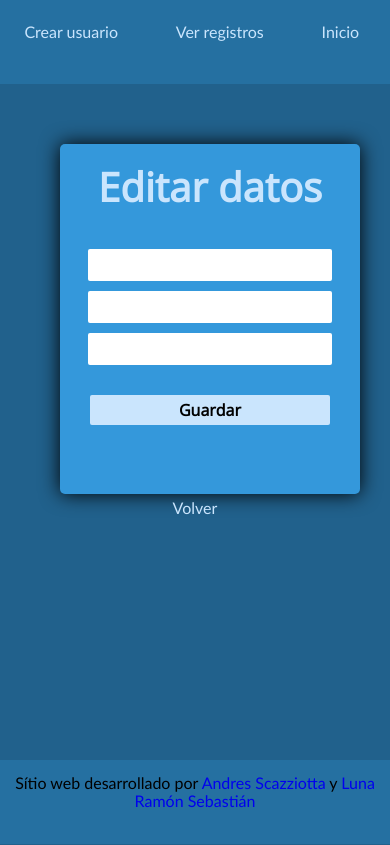
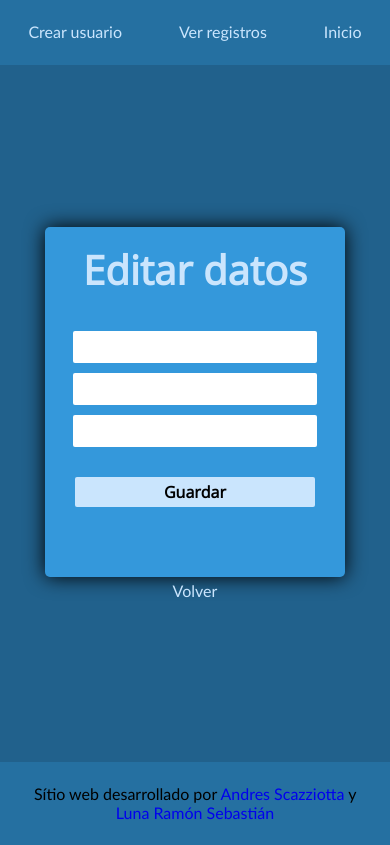
Before and after one commit to ramonsebastianluna/CRUD, a PHP site: page /editar.php in a window 390 px wide. Run offline with PHP 8.4, Linux system fonts and the light colour scheme; data that the repository does not hold is empty.

Commit message:
responsive added to editar

```diff
--- a/css/estilos-editar.css
+++ b/css/estilos-editar.css
@@ -1,66 +1,41 @@
-html {
-    height: 100%;
+nav {
+    text-align: end;
+    background-color: #2570a1;
 }
 
-body {
-    min-height: 100vh;
-    position: relative;
+nav ul {
+    display: flex;
+    justify-content: end;
+    align-items: center;
+    margin: 0px;
+    padding: 23px 0;
 }
 
-nav {
-    position: absolute;
-    background-color: #2570a1;
-    height: 10%;
-    width: 100%;
+nav ul li {
+    list-style: none;
 }
 
-ul {
-    list-style: none;
-    margin: 0px;
-    padding: 0;
-    text-align: right;
-}
-
-li {
-    display: inline-block;
-    padding: 23px;
-    margin-right: 2%;
-}
-
-li a {
+nav ul li a {
     text-decoration: none;
     font-family: 'Gill Sans', 'Gill Sans MT', Calibri, 'Trebuchet MS', sans-serif;
     color: #CAE5FD;
+    padding: 23px;
 }
 
-li:hover {
+nav ul li a:hover {
+    color: #21618c;
     background-color: #CAE5FD;
 }
 
-li:hover a:first-child {
-    color: #21618c;
-}
 
 main {
-    /*border: none;
-    text-align: center;
     background-color: #21618c;
-    width: 100%;
-    min-height: 552px;
-    box-sizing: border-box;
-    padding: 80px;*/
-
-    position: absolute;
-    height: 80%;
-    width: 100%;
-    top: 10%;
-    border: none;
-    text-align: center;
-    background-color: #21618c;
-    padding: 60px;
-    box-sizing: border-box;
+    display: flex;
+    flex-direction: column;
+    justify-content: center;
+    align-items: center;
+    min-height: calc(100vh - 128px);
 }
-
 .tituloForm h1{
     text-align: center;
     padding: 20px 0px 20px 0px;
@@ -70,6 +45,10 @@ main {
     margin: 0px;
 }
 
+#id-bd {
+    display: none;
+}
+
 form {
     text-align: center;
     width: 300px;
@@ -77,11 +56,6 @@ form {
     background-color:#3498db;
     border-radius: 5px;
     box-shadow: 0px 0px 20px black;
-    margin: auto;
-}
-
-#id-bd {
-    display: none;
 }
 
 #nombre, #apellido{
@@ -129,26 +103,37 @@ input {
     border: none;
 }
 
-::placeholder{
-    color: #292626f0;
-    font-weight: 800;
-}
-
 footer {
     background-color: #2570a1;
     text-align: center;
-    position: absolute;
-    top: 90%;
-    height: 10%;
-    width: 100%;
+    padding: 23px;
 }
 
 footer p {
     margin: 0px;
-    padding: 14px;
     font-family: 'Gill Sans', 'Gill Sans MT', Calibri, 'Trebuchet MS', sans-serif;
 }
 
 p a {
     text-decoration: none;
 }
+
+::placeholder{
+    font-family: 'Gill Sans', 'Gill Sans MT', Calibri, 'Trebuchet MS', sans-serif;
+    color: #292626f0;
+    font-weight: lighter;
+}
+
+@media only screen and (max-width: 495px) {
+    nav ul li {
+        margin: auto;
+    }
+
+    nav ul li a {
+        padding: 23px 0;
+    }
+
+    main {
+        min-height: calc(100vh - 147px);
+    }
+}
```
